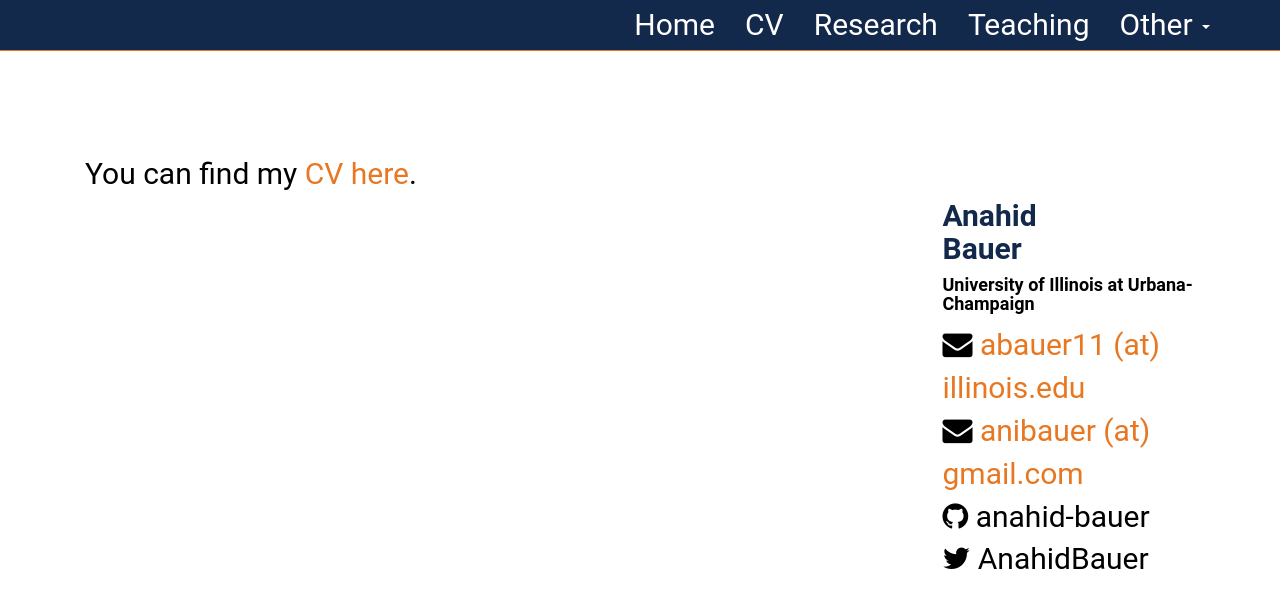
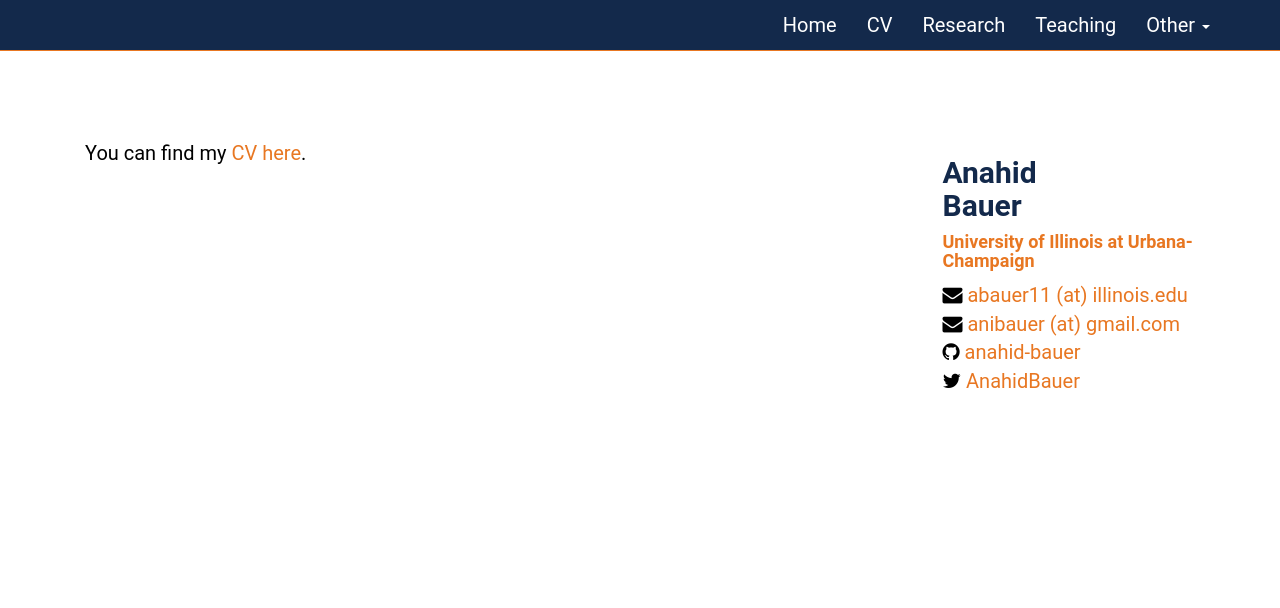
Before and after one commit to anahid-bauer/anahid-bauer.github.io, a Jekyll site: the page built from cv.md, in a window 1280 px wide. Shown: the top 608 px of the page. Built offline with Jekyll 4.4.1, drawn with Linux system fonts in a browser that asks for light colours.

Commit message:
Update ani.css

```diff
--- a/assets/css/ani.css
+++ b/assets/css/ani.css
@@ -4,7 +4,7 @@ body {
   font-family: 'Roboto', sans-serif;
   color: #000;
   background: #fff;
-  font-size: 30px;
+  font-size: 20px;
   padding: 50px;
   -webkit-font-smoothing: antialiased;
   -moz-osx-font-smoothing: grayscale;
@@ -25,7 +25,7 @@ h2, h4{
 }
 
 .a1 {
-  color: #000;
+  color: #E87722;
 }
 
 a{
```
